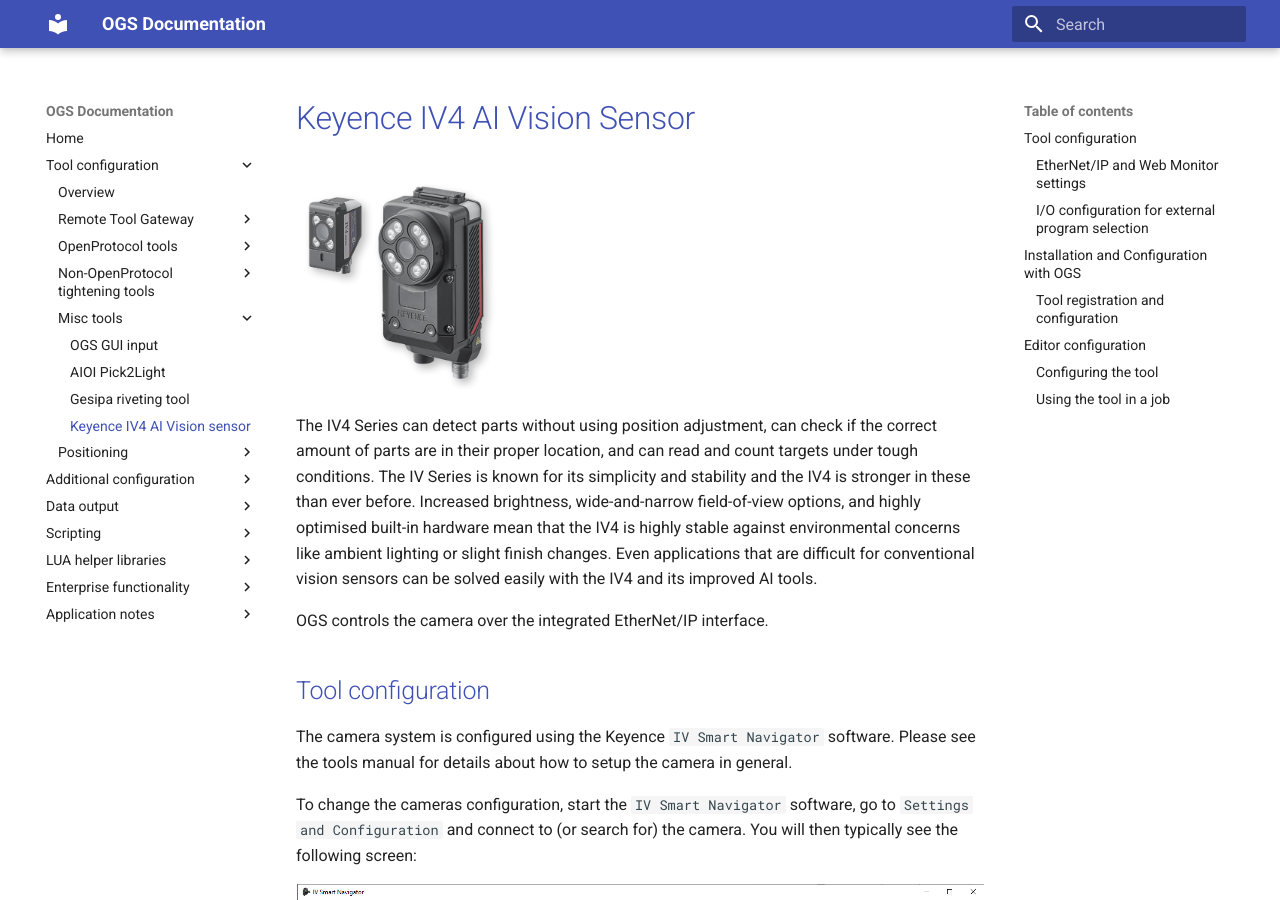
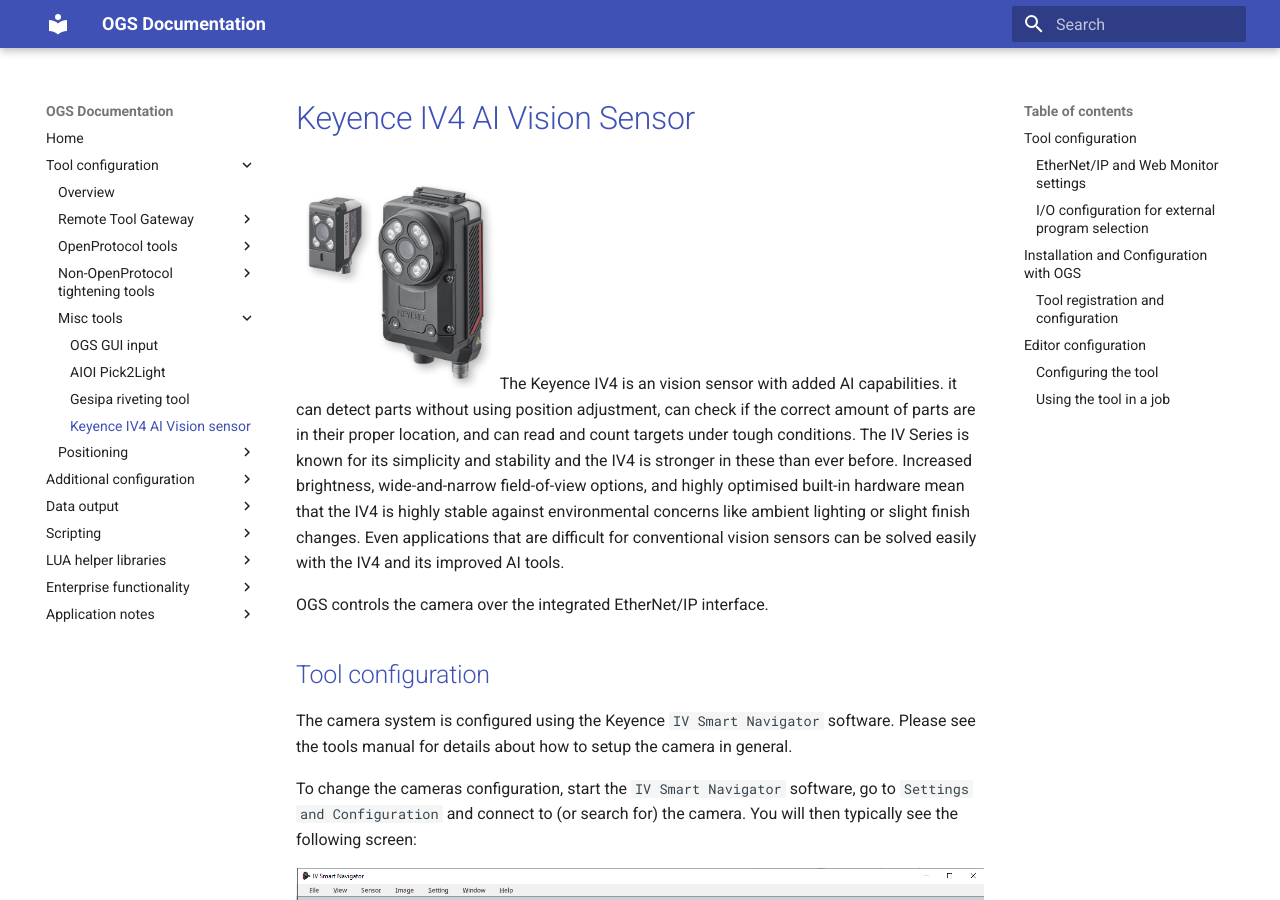
Before and after one commit to haller-erne/ogs, an MkDocs documentation site: the page built from docs/tools/misc/keyence-iv4.md, in a window 1280 px wide and 900 px high. Built offline with MkDocs 1.6.1 and Material for MkDocs 9.7.7, drawn with Linux system fonts in a browser that asks for light colours.

Commit message:
Image update

```diff
--- a/docs/tools/misc/keyence-iv4.md
+++ b/docs/tools/misc/keyence-iv4.md
@@ -10,8 +10,7 @@
 # Keyence IV4 AI Vision Sensor
 
 ![IV4 camera](resources/keyence-iv4.png){ align=right, width=200 }
-
-The IV4 Series can detect parts without using position adjustment, can check if the correct amount of parts are in their proper location, and can read and count targets under tough conditions. The IV Series is known for its simplicity and stability and the IV4 is stronger in these than ever before. Increased brightness, wide-and-narrow field-of-view options, and highly optimised built-in hardware mean that the IV4 is highly stable against environmental concerns like ambient lighting or slight finish changes. Even applications that are difficult for conventional vision sensors can be solved easily with the IV4 and its improved AI tools.
+The Keyence IV4 is an vision sensor with added AI capabilities. it can detect parts without using position adjustment, can check if the correct amount of parts are in their proper location, and can read and count targets under tough conditions. The IV Series is known for its simplicity and stability and the IV4 is stronger in these than ever before. Increased brightness, wide-and-narrow field-of-view options, and highly optimised built-in hardware mean that the IV4 is highly stable against environmental concerns like ambient lighting or slight finish changes. Even applications that are difficult for conventional vision sensors can be solved easily with the IV4 and its improved AI tools.
 
 OGS controls the camera over the integrated EtherNet/IP interface.
 
```
